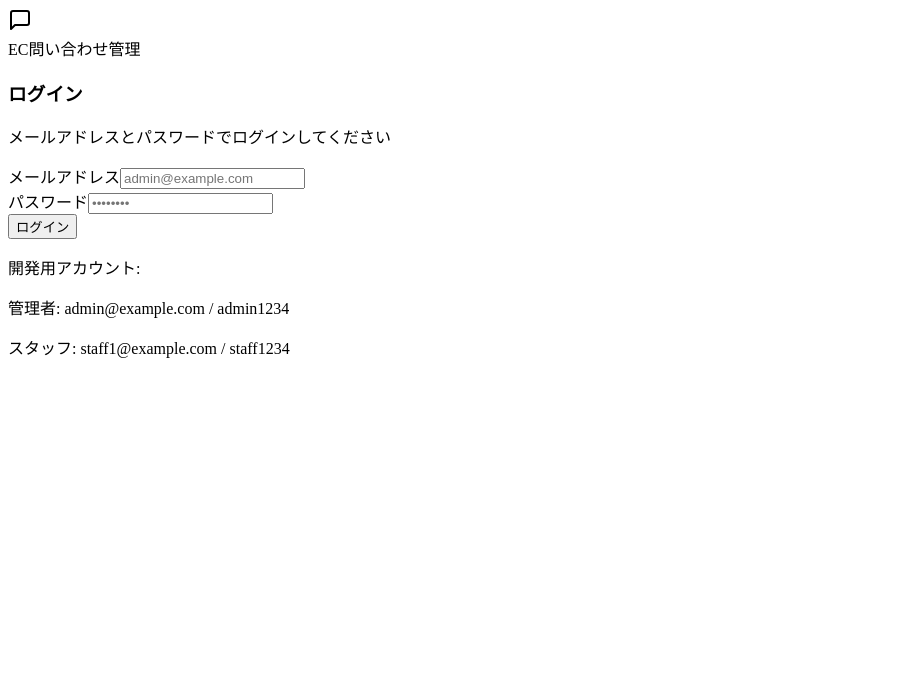
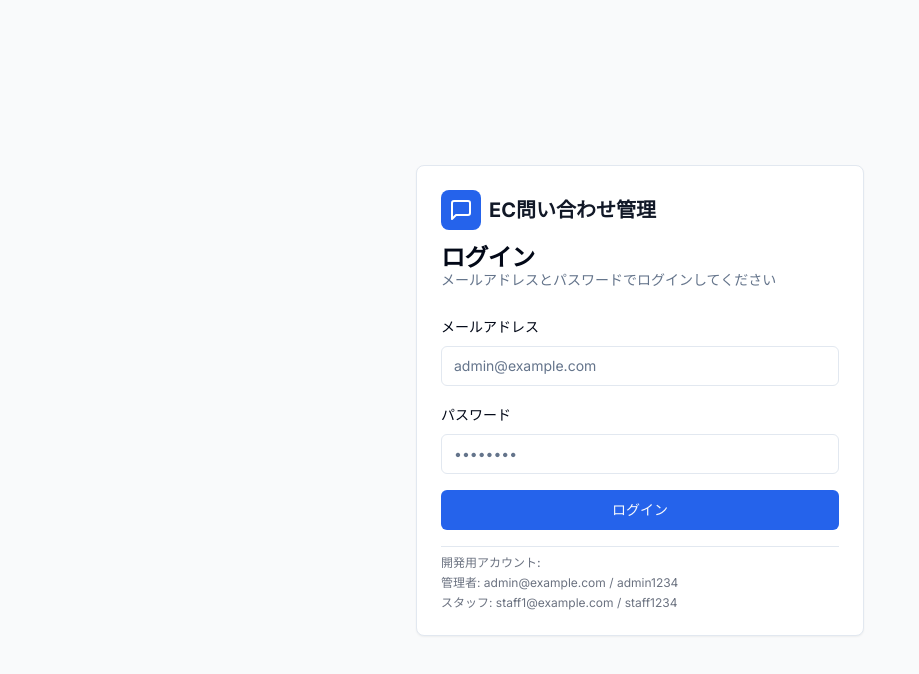
Before and after one commit to maico20108-creator/inquiry-tool, a Next.js app: page /login in a window 1280 px wide. Shown: the top 674 px of the page, without its empty margins (0-919 px from the left). Built offline with nearby package versions, Linux system fonts and the light colour scheme.

Commit message:
Add files via upload

```diff
--- /dev/null
+++ b/src/app/globals.css
@@ -0,0 +1,54 @@
+@tailwind base;
+@tailwind components;
+@tailwind utilities;
+
+@layer base {
+  :root {
+    --background: 0 0% 100%;
+    --foreground: 222.2 84% 4.9%;
+    --card: 0 0% 100%;
+    --card-foreground: 222.2 84% 4.9%;
+    --popover: 0 0% 100%;
+    --popover-foreground: 222.2 84% 4.9%;
+    --primary: 221.2 83.2% 53.3%;
+    --primary-foreground: 210 40% 98%;
+    --secondary: 210 40% 96.1%;
+    --secondary-foreground: 222.2 47.4% 11.2%;
+    --muted: 210 40% 96.1%;
+    --muted-foreground: 215.4 16.3% 46.9%;
+    --accent: 210 40% 96.1%;
+    --accent-foreground: 222.2 47.4% 11.2%;
+    --destructive: 0 84.2% 60.2%;
+    --destructive-foreground: 210 40% 98%;
+    --border: 214.3 31.8% 91.4%;
+    --input: 214.3 31.8% 91.4%;
+    --ring: 221.2 83.2% 53.3%;
+    --radius: 0.5rem;
+  }
+  .dark {
+    --background: 222.2 84% 4.9%;
+    --foreground: 210 40% 98%;
+    --card: 222.2 84% 4.9%;
+    --card-foreground: 210 40% 98%;
+    --popover: 222.2 84% 4.9%;
+    --popover-foreground: 210 40% 98%;
+    --primary: 217.2 91.2% 59.8%;
+    --primary-foreground: 222.2 47.4% 11.2%;
+    --secondary: 217.2 32.6% 17.5%;
+    --secondary-foreground: 210 40% 98%;
+    --muted: 217.2 32.6% 17.5%;
+    --muted-foreground: 215 20.2% 65.1%;
+    --accent: 217.2 32.6% 17.5%;
+    --accent-foreground: 210 40% 98%;
+    --destructive: 0 62.8% 30.6%;
+    --destructive-foreground: 210 40% 98%;
+    --border: 217.2 32.6% 17.5%;
+    --input: 217.2 32.6% 17.5%;
+    --ring: 224.3 76.3% 48%;
+  }
+}
+
+@layer base {
+  * { @apply border-border; }
+  body { @apply bg-background text-foreground; }
+}
--- /dev/null
+++ b/src/app/layout.tsx
@@ -0,0 +1,21 @@
+import type { Metadata } from 'next'
+import { Inter } from 'next/font/google'
+import './globals.css'
+import { Providers } from '@/components/providers'
+
+const inter = Inter({ subsets: ['latin'] })
+
+export const metadata: Metadata = {
+  title: 'EC問い合わせ管理',
+  description: 'EC店舗向け問い合わせ一元管理ツール',
+}
+
+export default function RootLayout({ children }: { children: React.ReactNode }) {
+  return (
+    <html lang="ja">
+      <body className={inter.className}>
+        <Providers>{children}</Providers>
+      </body>
+    </html>
+  )
+}
```
